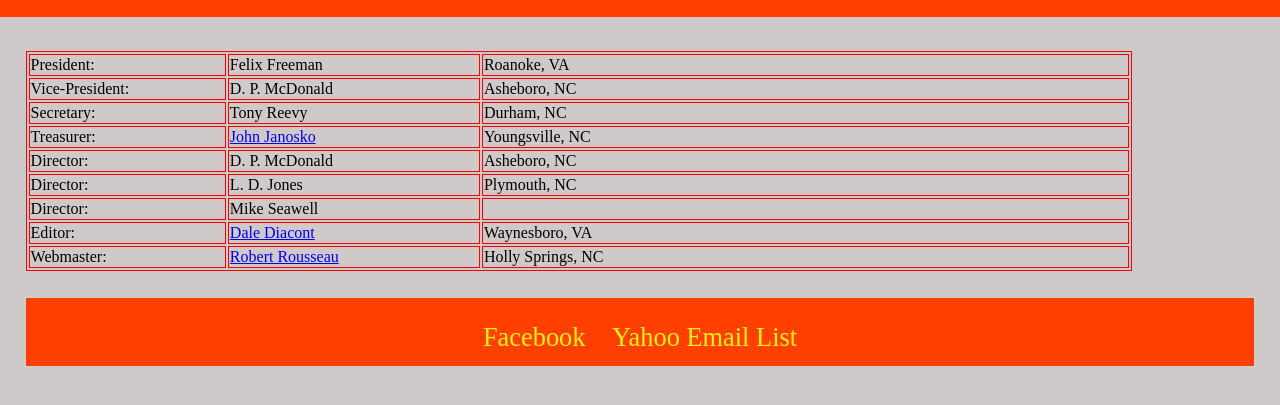
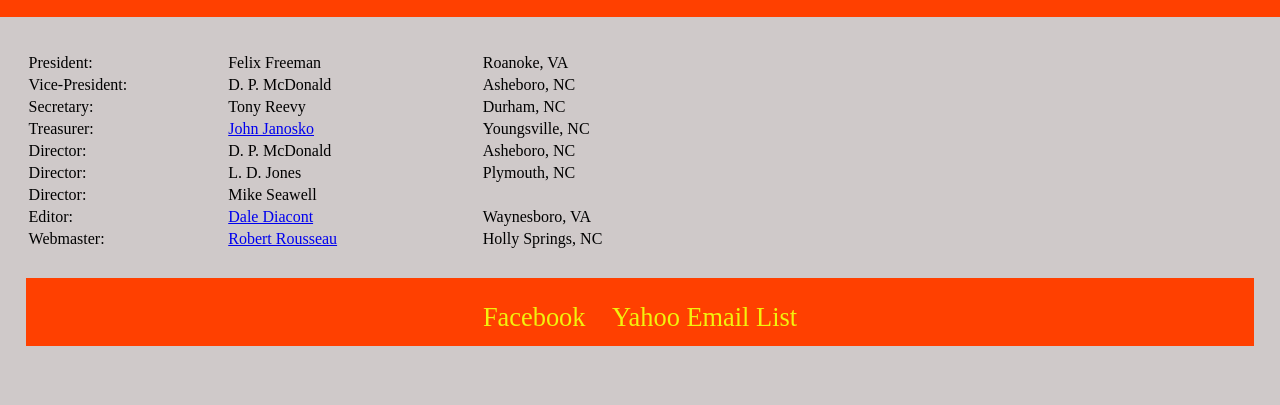
Before and after one commit to jhdulaney/norfolksouthernhs.org, a plain HTML site: page board.html in a window 1280 px wide. Shown: the part 125-530 px from the top of the page. Drawn offline with Linux system fonts and the light colour scheme.

Commit message:
Change title, fix table
Signed-off-by: John Dulaney <jdulaney@fedoraproject.org>

```diff
--- a/board.html
+++ b/board.html
@@ -1,6 +1,6 @@
-<html>
+
 <head>
-  <title>Norfolk Southern Railway Historical Society</title>
+  <title>NSHS—Board of Directors</title>
   <meta http-equiv="Content-Type" content="text/html; charset=iso-8859-1">
   <link rel="stylesheet" type="text/css" href="css/base.css">
 </head>
@@ -35,7 +35,7 @@
 
   <div id="content">
     <br>
-      <table width="90%" border="1" bordercolor="#FF0000">
+      <table width="90%" border="0">
         <tr>
           <td width="18%">President:</td>
           <td width="23%">Felix Freeman</td>
```
